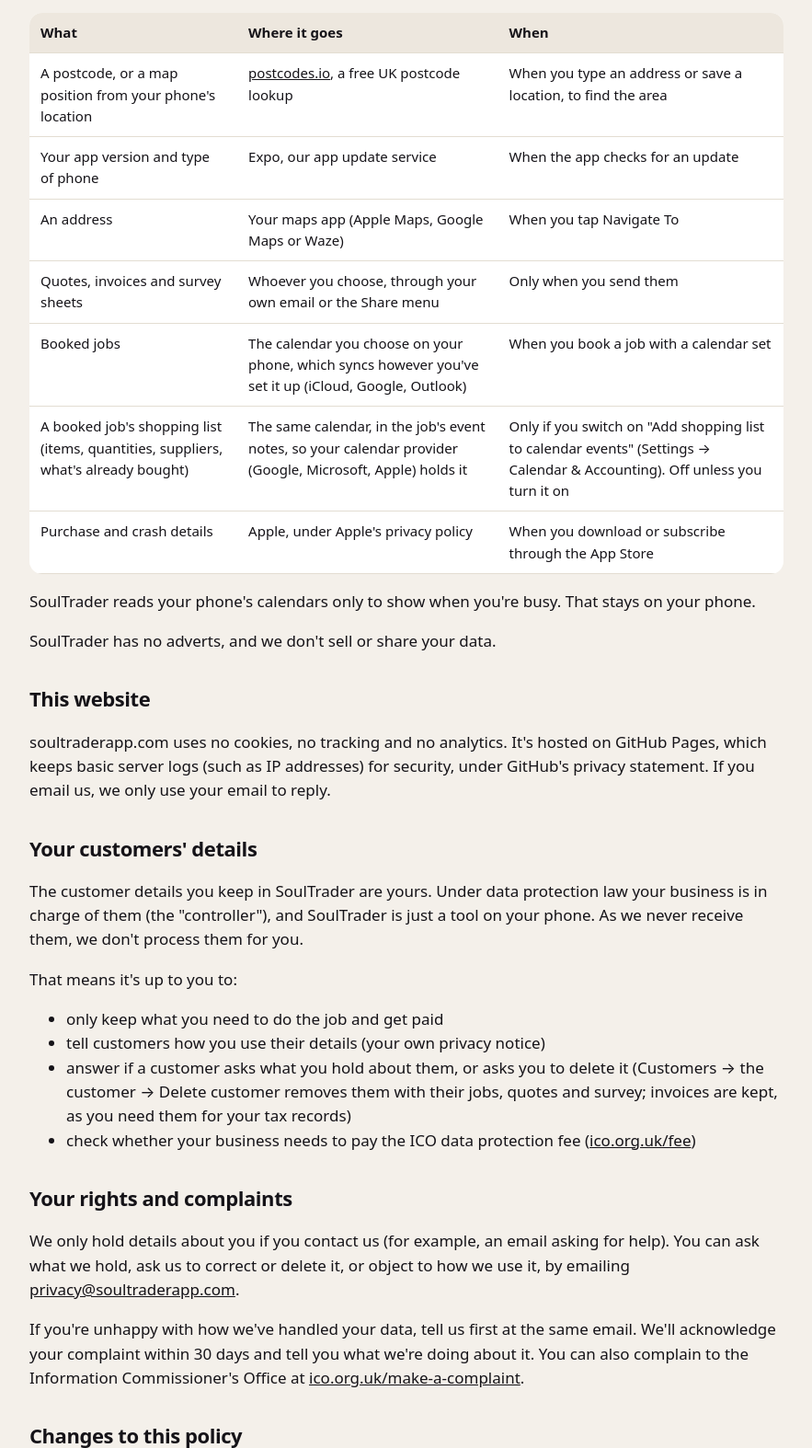
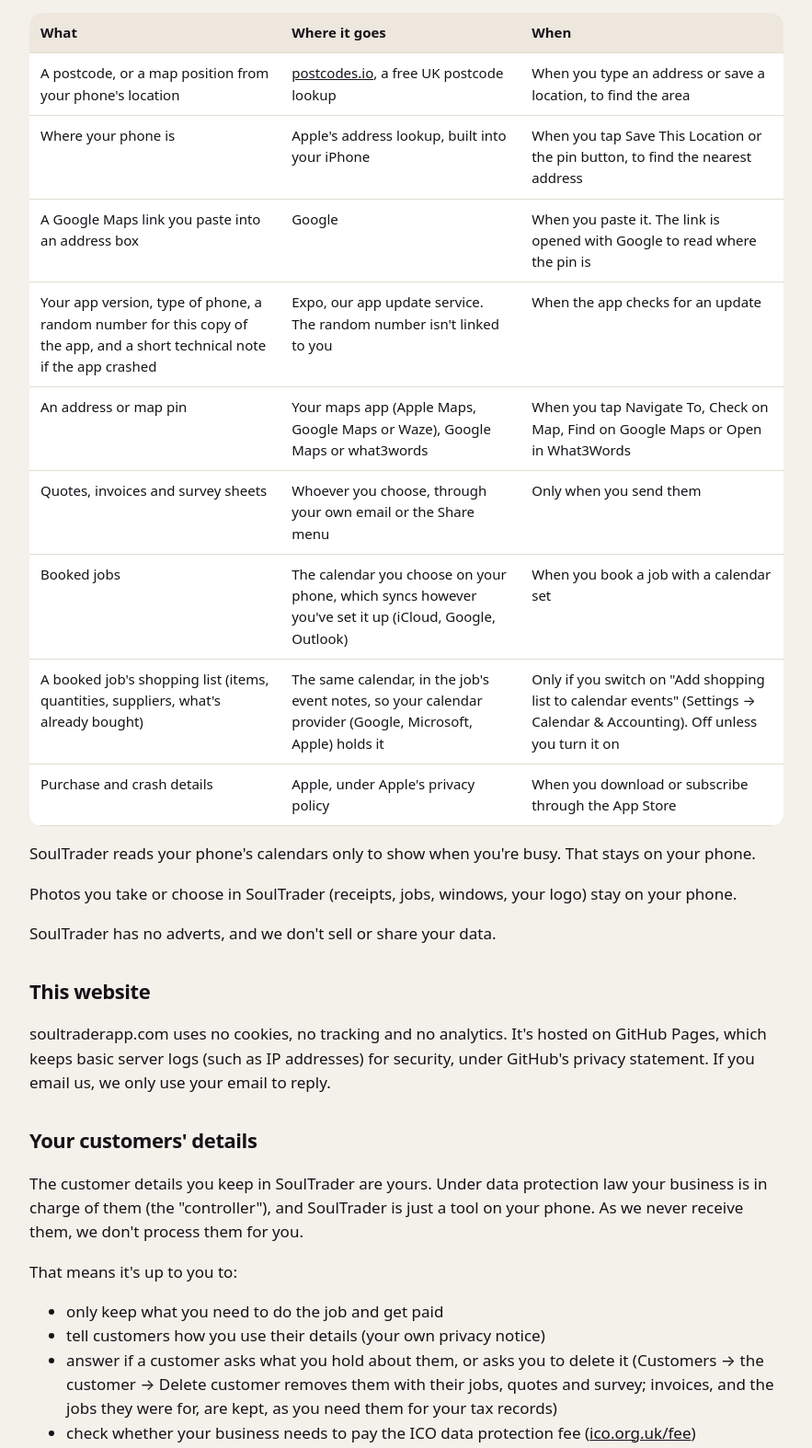
Before and after one commit to harrogatehandywoman-max/soultraderapp-site, a plain HTML site: page privacy.html in a window 1280 px wide. Shown: the part 1072-2646 px from the top of the page at 92% size, without its empty margins (198-1081 px from the left). Drawn offline with Linux system fonts and the light colour scheme.

Commit message:
Privacy policy: Apple address lookup, pasted Google Maps links, what Expo receives, Google Maps and what3words pins, photos stay on your phone

```diff
--- a/privacy.html
+++ b/privacy.html
@@ -16,7 +16,7 @@
 <main><div class="wrap">
 <div class="doc">
 <h2>SoulTrader Privacy Policy</h2>
-<p class="small">Last updated 17 November 2026</p>
+<p class="small">Last updated 23 November 2026</p>
 <p>SoulTrader keeps everything you put into it on your phone. We don't have a server, and we never see your jobs, your customers or their details.</p>
 
 <h2>Who we are</h2>
@@ -42,14 +42,17 @@
 <table>
 <tr><th>What</th><th>Where it goes</th><th>When</th></tr>
 <tr><td>A postcode, or a map position from your phone's location</td><td><a href="https://postcodes.io">postcodes.io</a>, a free UK postcode lookup</td><td>When you type an address or save a location, to find the area</td></tr>
-<tr><td>Your app version and type of phone</td><td>Expo, our app update service</td><td>When the app checks for an update</td></tr>
-<tr><td>An address</td><td>Your maps app (Apple Maps, Google Maps or Waze)</td><td>When you tap Navigate To</td></tr>
+<tr><td>Where your phone is</td><td>Apple's address lookup, built into your iPhone</td><td>When you tap Save This Location or the pin button, to find the nearest address</td></tr>
+<tr><td>A Google Maps link you paste into an address box</td><td>Google</td><td>When you paste it. The link is opened with Google to read where the pin is</td></tr>
+<tr><td>Your app version, type of phone, a random number for this copy of the app, and a short technical note if the app crashed</td><td>Expo, our app update service. The random number isn't linked to you</td><td>When the app checks for an update</td></tr>
+<tr><td>An address or map pin</td><td>Your maps app (Apple Maps, Google Maps or Waze), Google Maps or what3words</td><td>When you tap Navigate To, Check on Map, Find on Google Maps or Open in What3Words</td></tr>
 <tr><td>Quotes, invoices and survey sheets</td><td>Whoever you choose, through your own email or the Share menu</td><td>Only when you send them</td></tr>
 <tr><td>Booked jobs</td><td>The calendar you choose on your phone, which syncs however you've set it up (iCloud, Google, Outlook)</td><td>When you book a job with a calendar set</td></tr>
 <tr><td>A booked job's shopping list (items, quantities, suppliers, what's already bought)</td><td>The same calendar, in the job's event notes, so your calendar provider (Google, Microsoft, Apple) holds it</td><td>Only if you switch on "Add shopping list to calendar events" (Settings &rarr; Calendar &amp; Accounting). Off unless you turn it on</td></tr>
 <tr><td>Purchase and crash details</td><td>Apple, under Apple's privacy policy</td><td>When you download or subscribe through the App Store</td></tr>
 </table>
 <p>SoulTrader reads your phone's calendars only to show when you're busy. That stays on your phone.</p>
+<p>Photos you take or choose in SoulTrader (receipts, jobs, windows, your logo) stay on your phone.</p>
 <p>SoulTrader has no adverts, and we don't sell or share your data.</p>
 
 <h2>This website</h2>
@@ -61,7 +64,7 @@
 <ul>
 <li>only keep what you need to do the job and get paid</li>
 <li>tell customers how you use their details (your own privacy notice)</li>
-<li>answer if a customer asks what you hold about them, or asks you to delete it (Customers &rarr; the customer &rarr; Delete customer removes them with their jobs, quotes and survey; invoices are kept, as you need them for your tax records)</li>
+<li>answer if a customer asks what you hold about them, or asks you to delete it (Customers &rarr; the customer &rarr; Delete customer removes them with their jobs, quotes and survey; invoices, and the jobs they were for, are kept, as you need them for your tax records)</li>
 <li>check whether your business needs to pay the ICO data protection fee (<a href="https://ico.org.uk/fee">ico.org.uk/fee</a>)</li>
 </ul>
 
```
